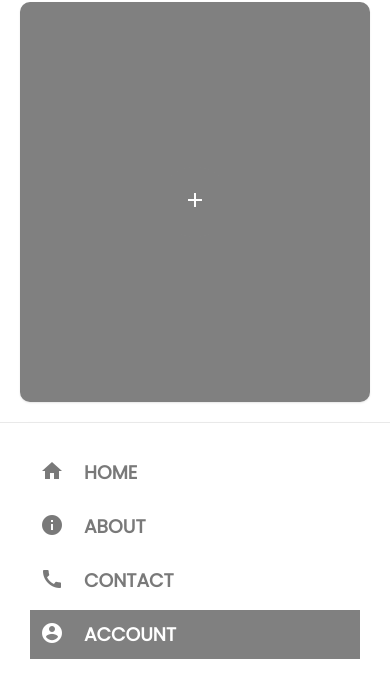
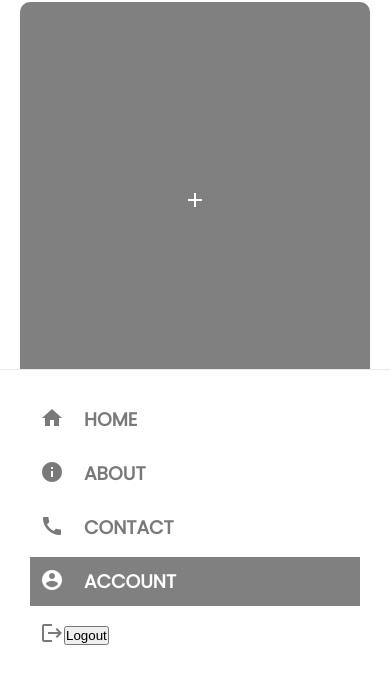
Before and after one commit to mksample/2800-202210-BBY19, a website: page app/html/admin_profile.html in a window 390 px wide. Shown: the part 165-842 px from the top of the page. Drawn offline with nearby package versions, Linux system fonts and the light colour scheme.

Commit message:
added logout button to top navigation, as well as mobile hamburger menu

```diff
--- a/app/html/admin_profile.html
+++ b/app/html/admin_profile.html
@@ -1,5 +1,5 @@
 <!DOCTYPE html>
-<html lang ="en">
+<html lang="en">
 
 <head>
   <!-- Page Title-->
@@ -30,7 +30,7 @@
       <!--HAMBURGER MENU FOR MOBILE-->
 
       <div class="hamburger-menu">
-        <span> <i class="material-icons">list</i></span>
+        <span><i class="material-icons">list</i></span>
       </div>
 
 
@@ -50,8 +50,10 @@
             <h3>Contact</h3>
           </li>
 
-          <li class="active">
-            <h3>Account</h3>
+          <li>
+            <form action="/logout" method="get">
+              <input id="logout" type="submit" value="Logout" />
+            </form>
           </li>
 
         </ul>
@@ -83,6 +85,13 @@
         <li class="active">
           <span> <i class="material-icons">account_circle</i></span>
           <h3>Account</h3>
+        </li>
+
+        <li>
+          <span> <i class="material-icons">logout</i></span>
+          <form action="/logout" method="get">
+            <input id="logout" type="submit" value="Logout" />
+          </form>
         </li>
 
       </ul>
@@ -196,7 +205,7 @@
             <img width="200" src="/imgs/saveme.jpg" alt="">
             <p>Title</p>
           </div>
-
+          <input id="createUser" type="button" value="Add new user" />
         </div>
 
       </section>
@@ -270,11 +279,11 @@
 
   <!--DISPLAY NAVIGATION ON MOBILE-->
   <script>
-    const bar = document.querySelector(".hamburger-menu");
+    const hMenu = document.querySelector(".hamburger-menu");
 
     const navM = document.querySelector(".nav-mobile");
 
-    bar.addEventListener("click", (nav) => {
+    hMenu.addEventListener("click", (nav) => {
 
       navM.classList.toggle("show");
     })
@@ -282,13 +291,13 @@
 
   <!--DISPLAY NAVIGATION ON MOBILE-->
   <script>
-    const Mbar = document.querySelector(".vert-bar");
+    const Vbar = document.querySelector(".vert-bar");
 
     const aside = document.querySelector(".sidebar");
 
     const close = document.querySelector(".close");
 
-    Mbar.addEventListener("click", () => {
+    Vbar.addEventListener("click", () => {
       aside.classList.add("show");
     })
 
```
